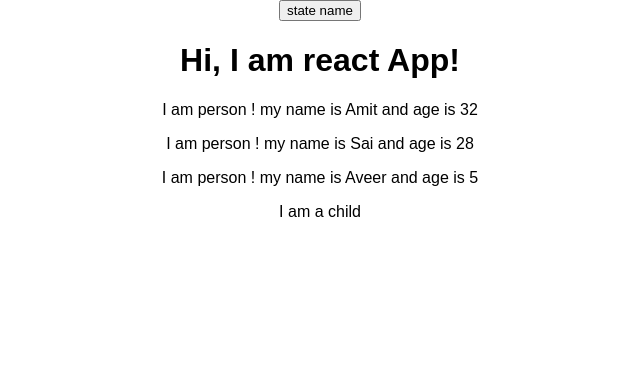
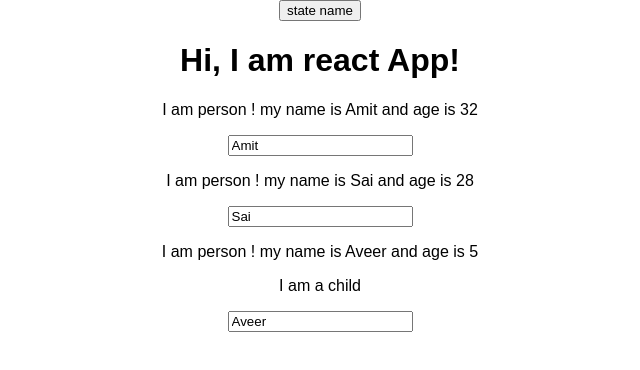
Before and after one commit to amitnashtekar/react-burger, a React (Create React App) app: page / in a window 1280 px wide. Shown: the top 370 px of the page, without its empty margins (320-960 px from the left). Built offline with nearby package versions, Linux system fonts and the light colour scheme.

Commit message:
established two way binding by passing method by ref from parent to child

```diff
--- a/src/App.js
+++ b/src/App.js
@@ -21,14 +21,35 @@ class App extends Component {
       ]
     })
   }
+
+  changeNameHandler = (event) => {
+    this.setState( {
+      person : [
+        {name: 'Amit Ashtekar', age: '32'},
+        {name: event.target.value, age: '28'},
+        {name: 'Aveer', age: '6'}
+      ]
+    })
+  }
   render() {
     return (
       <div className="App">
       <button onClick = {this.stateNameHandler}>state name</button>
       <h1> Hi, I am react App!</h1>
-      <Person name = {this.state.person[0].name} age = {this.state.person[0].age} />
-      <Person name = {this.state.person[1].name} age = {this.state.person[1].age}/>
-      <Person name = {this.state.person[2].name} age = {this.state.person[2].age}> {this.state.otherData}</Person>
+      <Person
+      name = {this.state.person[0].name}
+      age = {this.state.person[0].age}
+       />
+      <Person
+      name = {this.state.person[1].name}
+      age = {this.state.person[1].age}
+      change = {this.changeNameHandler}
+      />
+      <Person
+      name = {this.state.person[2].name}
+      age = {this.state.person[2].age}>
+        {this.state.otherData}
+      </Person>
 
       </div>
     );
--- a/src/Person/Person.js
+++ b/src/Person/Person.js
@@ -3,8 +3,9 @@ import React from 'react';
 const Person = (props) => {
     return (
         <div>
-            <p>I am person ! my name is {props.name} and age is {props.age}</p>
+            <p >I am person ! my name is {props.name} and age is {props.age}</p>
             <p>{props.children}</p>
+            <input type = 'text' onChange = {props.change} value = {props.name}></input>
         </div>
 
     )
```
